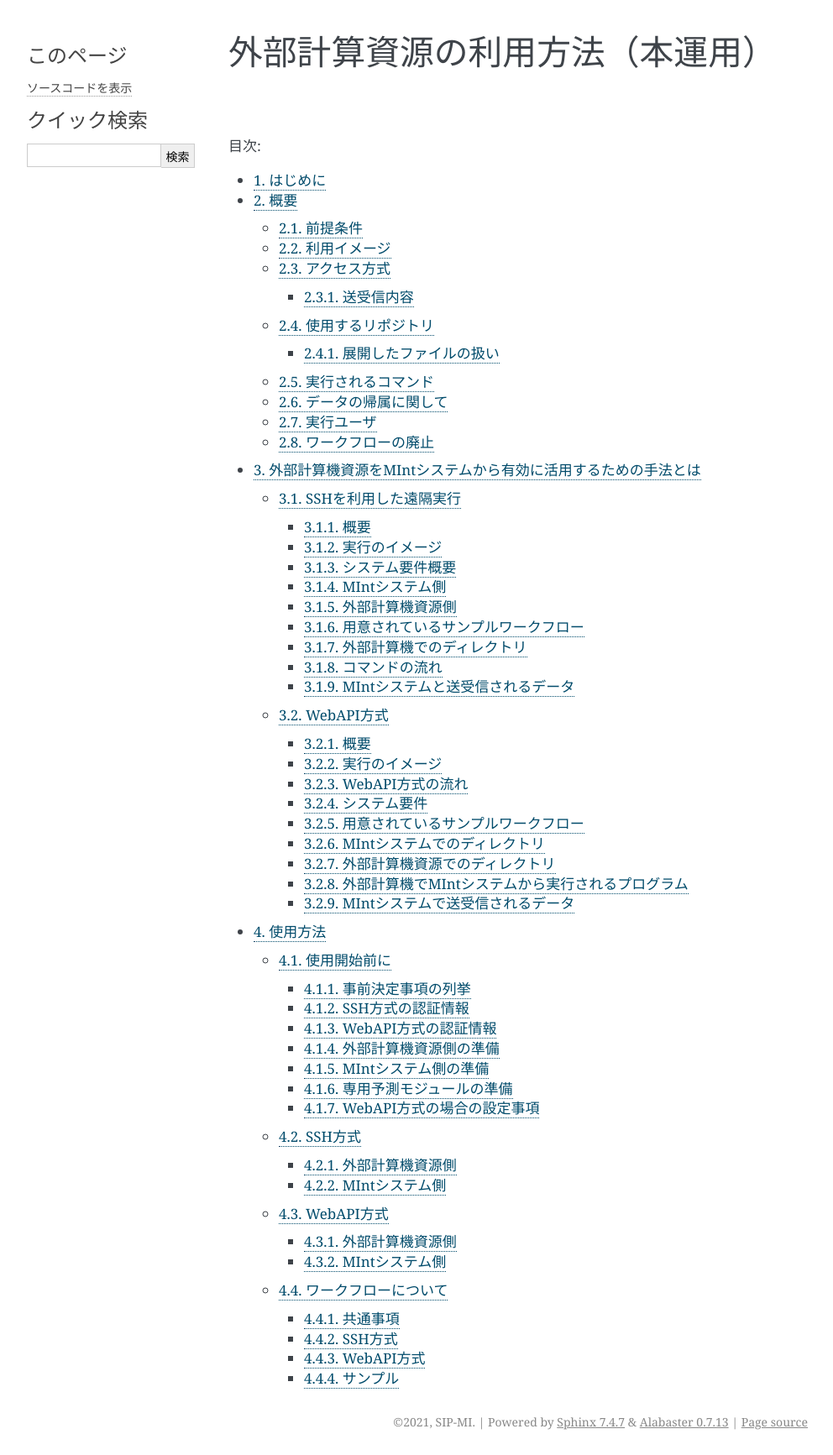
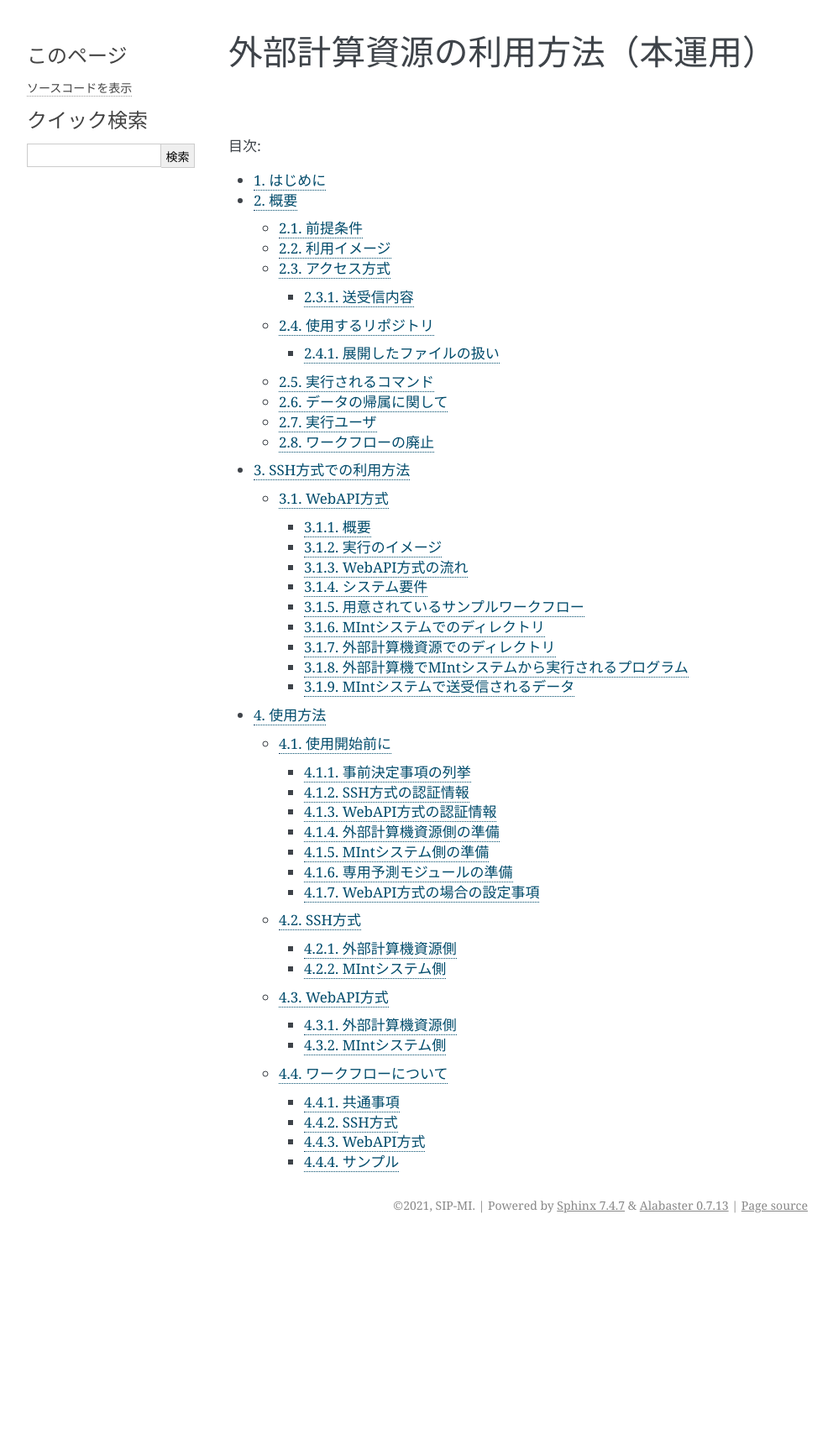
Before and after one commit to materialsintegration/remote_workflow, a Sphinx documentation site: the page built from documents/manual2nd/source/index.rst, in a window 1280 px wide. Shown: the whole page at 84% size, without its empty margins (148-1140 px from the left). Built offline with Sphinx 7.4.7, drawn with Linux system fonts in a browser that asks for light colours; after the commit the page ends 1475 px from its top, so only the background shows below that.

Commit message:
Update using_distributed_properties.rst

```diff
--- a/documents/manual2nd/source/using_distributed_properties.rst
+++ b/documents/manual2nd/source/using_distributed_properties.rst
@@ -156,16 +156,9 @@
 本機能を利用したワークフローを廃止する際は、廃止届を提出する。廃止されたワークフローはMIntシステムで「無効」のステータスとなり実行できなくなる。
 
 
-============================================================
-外部計算機資源をMIntシステムから有効に活用するための手法とは
-============================================================
-
-最初に各手法の動作原理を説明する。
-
-SSHを利用した遠隔実行
-=====================
-
-最初にSSHを利用して、MIntシステムの任意のモジュールから外部計算機資源を利用する方法を説明する。
+=================
+SSH方式での利用方法
+=================
 
 概要
 -----
@@ -206,7 +199,7 @@
    module22--SSH経由-->module12
 
 実行のイメージ
--------------------------------
+-------------
 
 この方式では、以下のようなシステムで動作サンプルが用意されている。
 
@@ -222,7 +215,7 @@
 
   遠隔実行のイメージ
 
-特定のモジュール（Abaqus2017）と特定の計算ノード（計算ノード２）を用意し、計算ノード２がMIntシステム外にある計算機を遠隔実行できるように設定して、使用することでMIntシステム外の計算機または計算機群をMIntシステム内にあるかのごとく計算（ワークフロー）を実行することが可能になる。またAbaqus2017と謳ってはいるが実行するプログラムはこれに限らず、様々なコマンド、プログラム、アプリケーションを実行することが可能なように作られている。
+モジュール(Abaqus2017)と、外部計算用の計算ノード(計算ノード２)を用意することで、外部計算資源を利用したワークフローが実行可能となる。またAbaqus2017と謳ってはいるが実行するプログラムはこれに限らず、様々なコマンド、プログラム、アプリケーションを実行することが可能なように作られている。
 
 .. raw:: latex
 
@@ -231,21 +224,19 @@
 システム要件概要
 -----------------
 
-* MIntシステム側
+* MInt側
 
-    + 遠隔実行専用の計算ノードを設置してある。
-    + 遠隔実行用予測モジュールを作成。
-    + このモジュールは専用計算ノードを指定して計算を行うよう設計。
-    + モジュールおよび専用計算ノードにSSH操作の設定。
-* 外部計算機資源側
+    + 外部計算専用の計算ノードの設置
+    + 外部計算用モジュールの作成 (前項で用意した専用計算ノードを指定して実行可能)
+    + モジュールおよび専用計算ノードのSSH設定
+* 外部計算機側
 
-    + 外部から到達可能な場所。
-    + Linux計算機を想定する。（Macでも可能。WindowsはSSH到達に問題があるため非推奨）。
-    + 必要な資材を取得、展開。
-    + 必要な情報を設定。（主に実行プログラムパス、パラメータ、秘匿データの配置）
+    + Linux計算機の設置 (Macも可。WindowsはSSH接続に問題が生じやすいため非推奨だが動作は可能)
+    + 必要資材の展開
+    + 実行プログラムのパス・パラメータ・秘匿データの配置などの設定
 
-MIntシステム側
--------------------
+MInt側
+------
 
 専用計算ノードでは以下のような動作が行われるように、専用モジュールが定義するプログラムを実行する。
 
@@ -255,8 +246,8 @@
 * 遠隔計算機でソルバー（プログラム）の実行。
 * 実行が終了したら結果ファイルの取得。
 
-外部計算機資源側
----------------------
+外部計算機側
+-----------
 
 外部計算機資源側計算機では、必要なファイルの配置が主な手順である。
 
```
